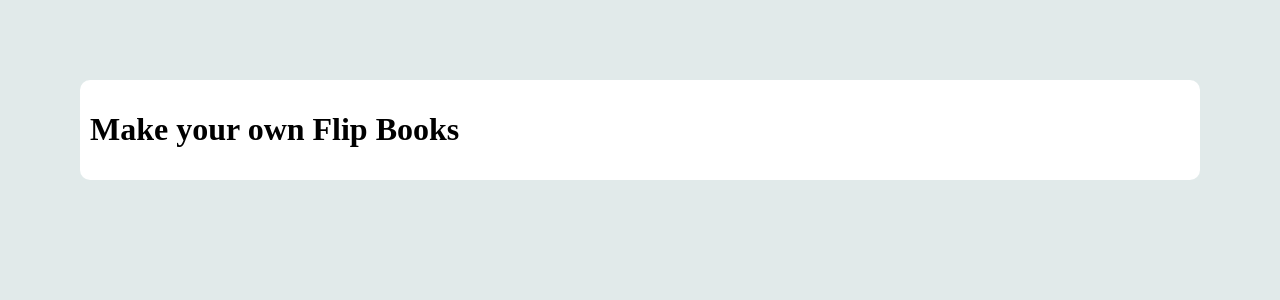
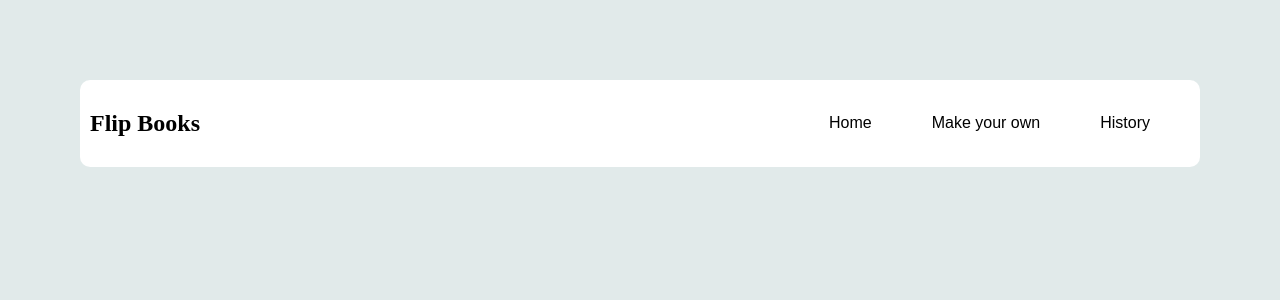
Before and after one commit to Bilal4700/Flipbook, a React (Create React App) app in the folder Front End/flip-book/: page / in a window 1280 px wide. Shown: the top 300 px of the page. Built offline with nearby package versions, Linux system fonts and the light colour scheme.

Commit message:
Completed header

```diff
--- a/Front End/flip-book/src/App.js
+++ b/Front End/flip-book/src/App.js
@@ -5,7 +5,7 @@ import './App.css';
 function App() {
   return (
     <div className="App">
-      <Header title="Make your own Flip Books" />
+      <Header title="Flip Books" />
     </div>
   );
 }
--- a/Front End/flip-book/src/Components/Header.js
+++ b/Front End/flip-book/src/Components/Header.js
@@ -1,14 +1,25 @@
-import React from 'react';
-import "../Styles/Header.css"
+import React from "react";
+import "../Styles/Header.css";
 
 export default function Header(props) {
-  return (
-    <header className="App-header">
-
-      <div className="nav-container">
-        <h1 className="nav-title">{props.title}</h1>
-      </div>
-
-    </header>
-  );
+	return (
+		<header className="App-header">
+			<nav className="navbar">
+				<div className="nav-title">
+					<h1>{props.title}</h1>
+				</div>
+				<div className="nav-links">
+					<a href="/" className="Home">
+						Home
+					</a>
+          <a href="#" className="Make your own">
+						Make your own
+					</a>
+					<a href="#" className="History">
+						History
+					</a>
+				</div>
+			</nav>
+		</header>
+	);
 }
--- a/Front End/flip-book/src/Styles/Header.css
+++ b/Front End/flip-book/src/Styles/Header.css
@@ -4,7 +4,34 @@
   background-color: white;
   margin: 80px;
   padding: 10px;
-    box-sizing: border-box;
   color: black;
+}
+
+.navbar {
+  display: flex;
+  justify-content: space-between;
+  align-items: center;
+}
+
+.nav-title{
   font-family: cursive;
 }
+
+.nav-links {
+  display: flex;
+  align-items: center;
+}
+
+.nav-links a {
+  text-decoration: none;
+  color: black;
+  padding: 10px 20px;
+  margin-right: 20px;
+  border-radius: 5px;
+  transition: background-color;
+  font-family: Arial, sans-serif;
+}
+
+.nav-links a:hover {
+  background-color: lightgray;
+}
```
Lines whose indentation alone changed are shown as unchanged.
